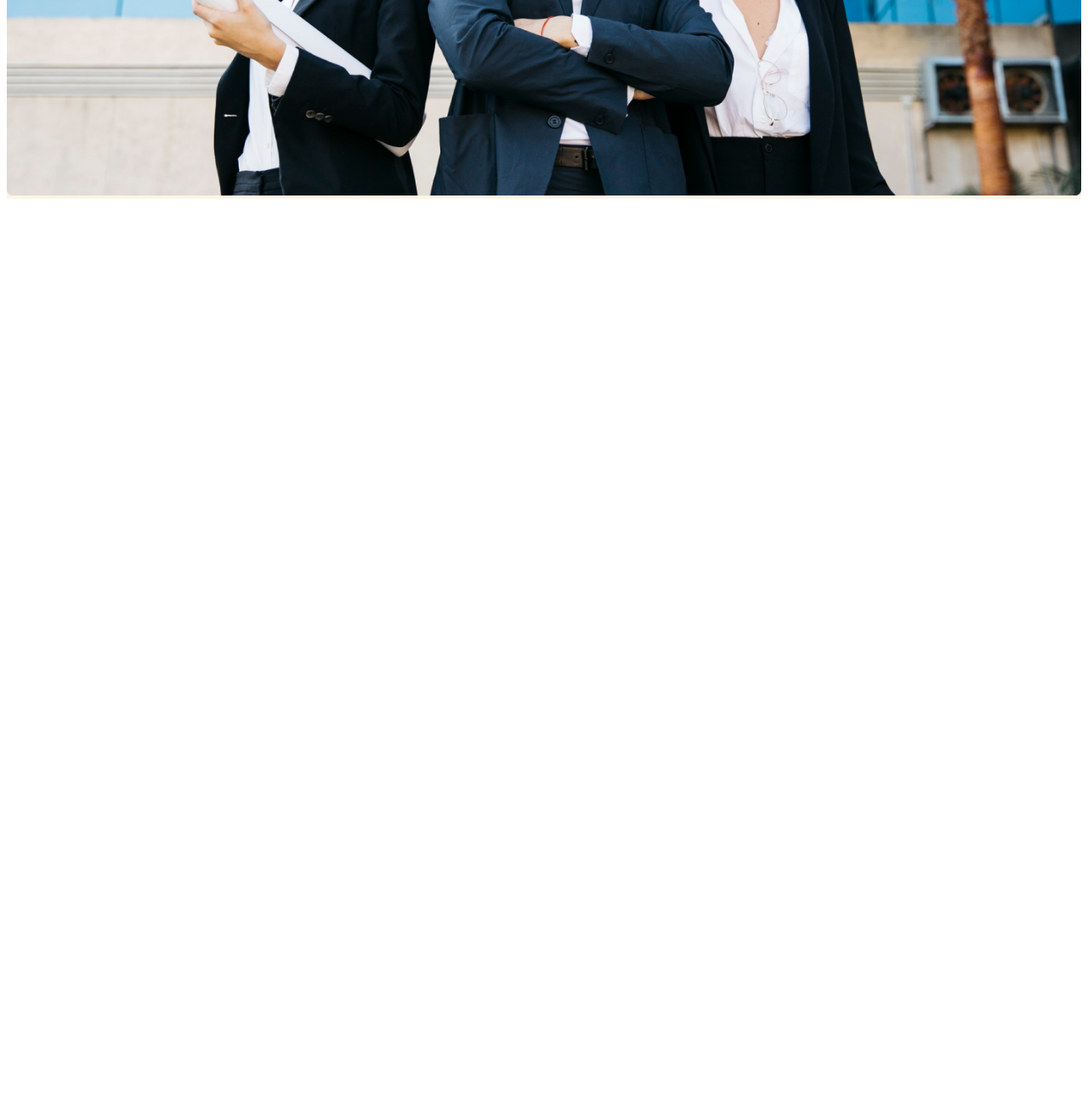
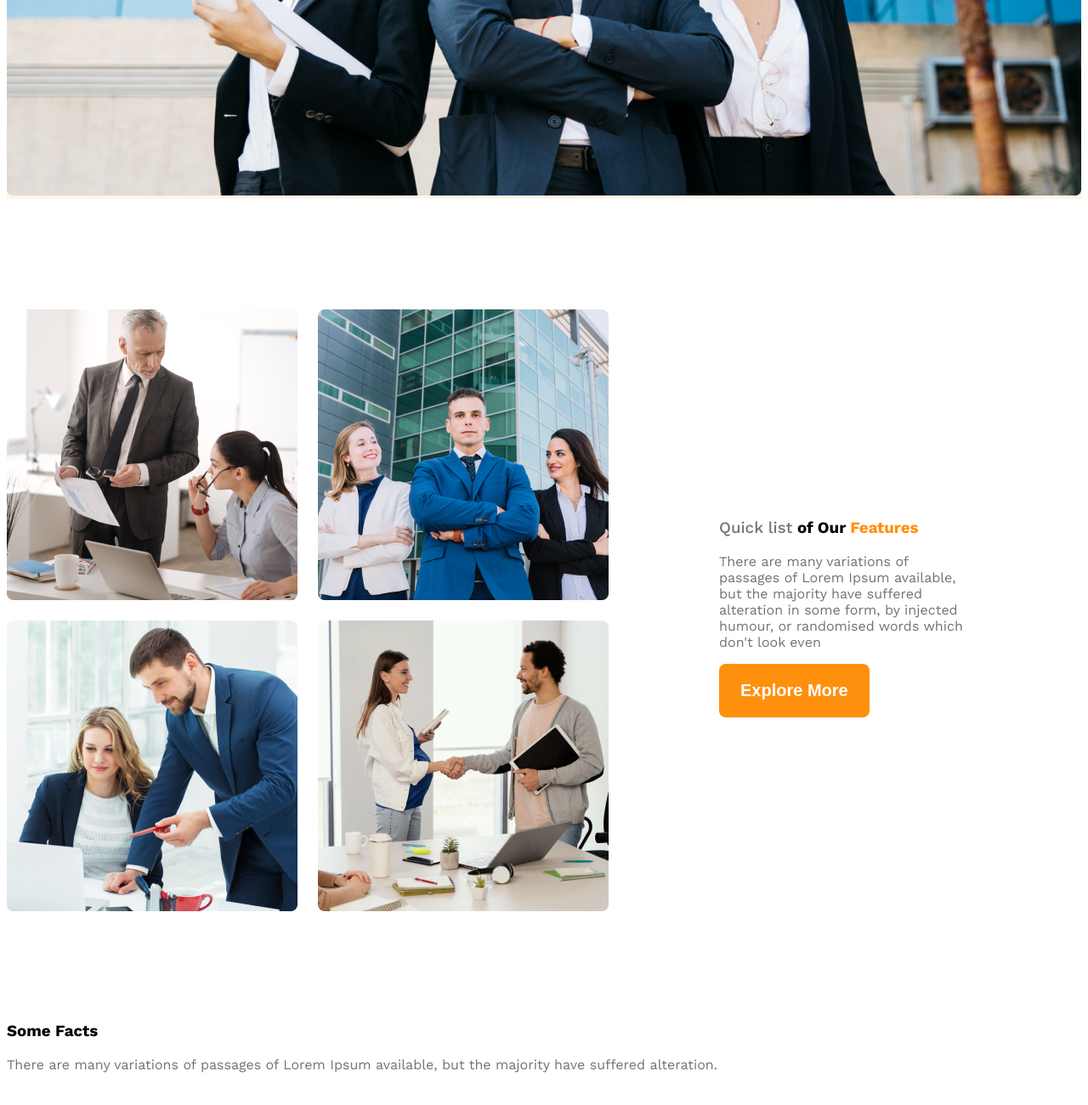
Before and after one commit to Botpng/g3-architect-website, a plain HTML site: page index.html in a window 1280 px wide. Shown: the part 940-2240 px from the top of the page at 85% size. Before the commit the page ends 1182 px from the top, so only its background shows below. Drawn offline with nearby package versions, Linux system fonts and the light colour scheme.

Commit message:
team responsive and added fact structure

```diff
--- a/index.html
+++ b/index.html
@@ -33,7 +33,37 @@
         </div>
     </header>
     <main>
+        <!-- teams section start -->
+        <section class="teams display-flex">
+            <div class="team-image-container">
+                <img src="images/team1.png" alt="two architect discussing about design">
+                <img src="images/team2.png" alt="">
+                <img src="images/team3.png" alt="">
+                <img src="images/team4.png" alt="">
+            </div>
+            <div class="our-features">
+                <h3 class="section-title"><span id="quick-list" class="text-light-gray">Quick list</span><span> of
+                        Our</span><span class="text-primary"> Features</span></h3>
+                <p class="feature-description text-light-gray">There are many variations of passages of Lorem Ipsum
+                    available, but the
+                    majority have suffered alteration in some form, by injected humour, or randomised words which don't
+                    look even</p>
+                <button class="btn-primary">Explore More</button>
+            </div>
+        </section>
+        <!-- features will enjoy -->
+        <section>
+            <h3 class="section-title">Some Facts</h3>
+            <p class="text-light-gray">There are many variations of passages of Lorem Ipsum available, but the majority
+                have suffered alteration.</p>
+            <div class="facts-container">
 
+            </div>
+        </section>
+        <!-- some facts -->
+        <section>
+
+        </section>
     </main>
     <footer>
 
--- a/styles/architect.css
+++ b/styles/architect.css
@@ -23,6 +23,10 @@
     border: none;
 }
 
+.text-primary {
+    color: #FF900E;
+}
+
 /* dark 02 */
 .text-gray {
     color: #424242;
@@ -35,6 +39,15 @@
 
 .bg-light {
     background-color: rgba(255, 144, 14, 0.1);
+}
+
+main {
+    max-width: 1440px;
+    margin: 0 auto;
+}
+
+main>section {
+    margin-top: 130px;
 }
 
 /* header styles */
@@ -87,12 +100,56 @@
     width: 100%;
 }
 
+/* team and feature related styles */
+.teams {
+    align-items: center;
+}
+
+.team-image-container {
+    display: grid;
+    grid-template-columns: repeat(2, 1fr);
+    gap: 24px;
+}
+
+.our-features {
+    margin: 130px;
+    max-width: 530px;
+}
+
+.sectiom-title {
+    font-size: 2.8rem;
+    font-weight: 700;
+}
+
+#quick-list {
+    font-weight: 500;
+}
+
 /* responsive media query */
 @media screen and (max-width:576px) {
 
     .navbar,
-    .nav-links {
+    .nav-links,
+    .teams {
         flex-direction: column;
     }
 
+    .team-image-container {
+        grid-template-columns: repeat(1, 1fr);
+    }
+
+    .our-features {
+        margin-left: 20px;
+    }
 }
+
+/* medium size device */
+@media screen and (min-width:576px) and (max-width:992px) {
+    .teams {
+        flex-direction: column;
+    }
+
+    .our-features {
+        margin: 50px auto;
+    }
+}
```
